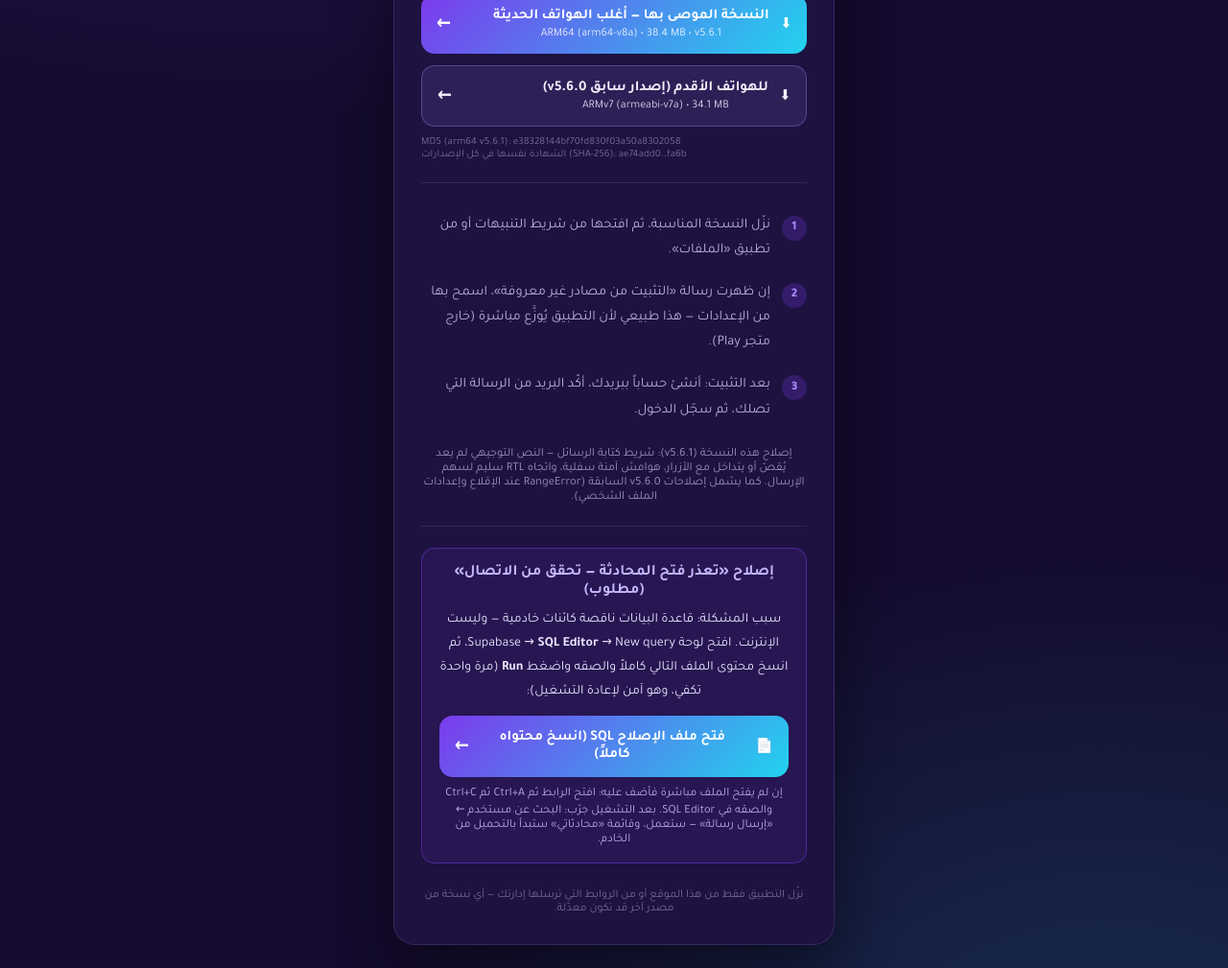
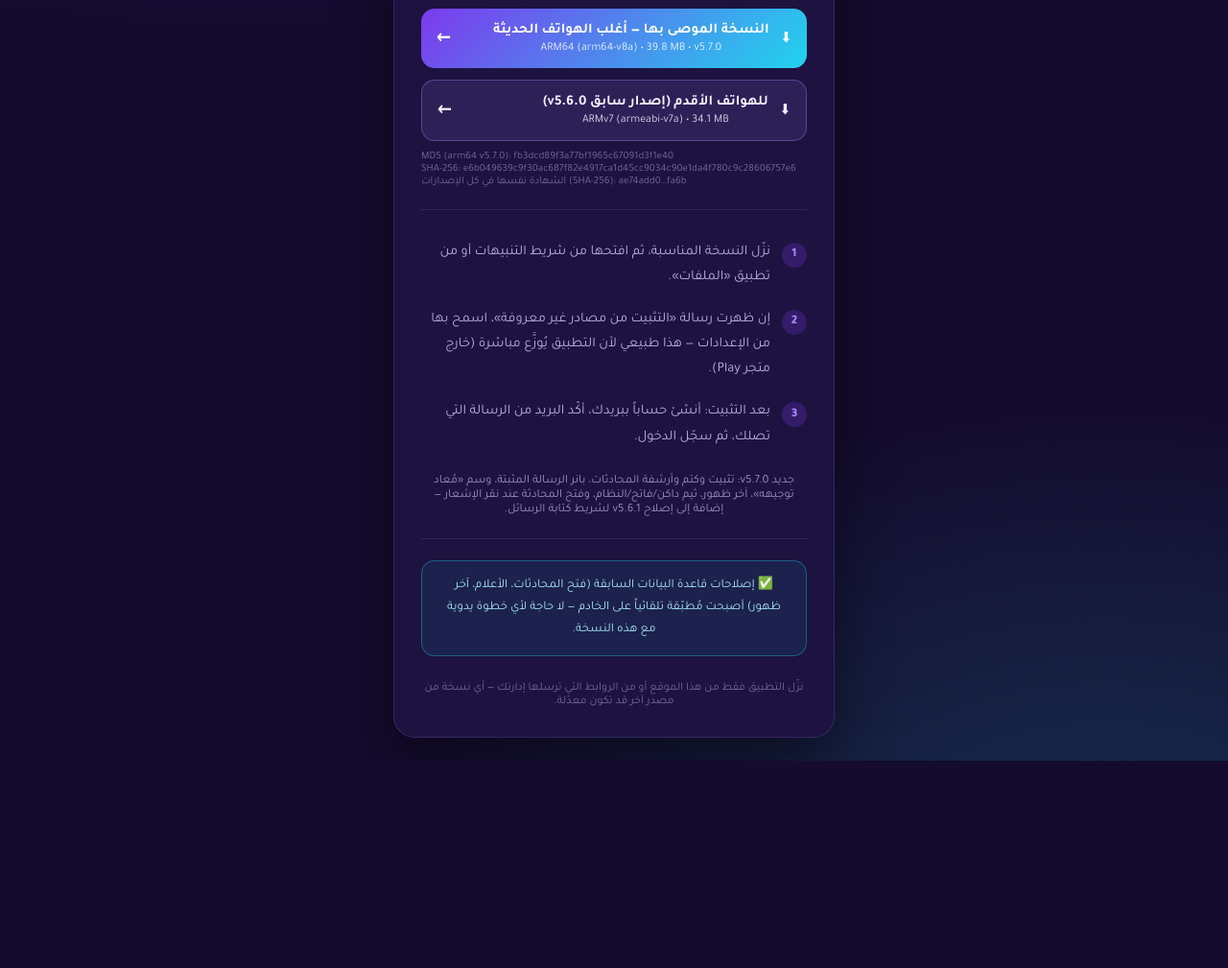
Before and after one commit to CTO-DRS/nexora-verify, a plain HTML site: page download.html in a window 1280 px wide. Shown: the part 468-1477 px from the top of the page at 96% size. After the commit the page ends 1261 px from the top, so only its background shows below. Drawn offline with Linux system fonts and the light colour scheme.

Commit message:
download page: v5.7.0 primary (feature pack) — DB fixes note

```diff
--- a/download.html
+++ b/download.html
@@ -34,7 +34,7 @@
   </svg>
   <div class="brand-name">DRS NEXORA</div>
   <div class="brand-tagline">مراسلة مشفّرة طرف-لطرف • خاصة بك 100%</div>
-  <div class="ver-badge">الإصدار v5.6.1 — إصلاح شريط كتابة الرسائل، بنية موقّعة رسمياً</div>
+  <div class="ver-badge">الإصدار v5.7.0 — حزمة الميزات التنافسية + إصلاح شريط الكتابة، بنية موقّعة رسمياً</div>
 
   <section id="state-download">
     <div class="icon-badge info">⬇</div>
@@ -44,10 +44,10 @@
       <b>دون صفحات وسيطة أو إعلانات</b>.
     </p>
 
-    <a class="dl-btn dl-primary" href="https://github.com/CTO-DRS/nexora-verify/releases/download/v5.6.1/app-arm64-v8a-release.apk" download>
+    <a class="dl-btn dl-primary" href="https://github.com/CTO-DRS/nexora-verify/releases/download/v5.7.0/app-arm64-v8a-release.apk" download>
       <span>⬇</span>
       <span>النسخة الموصى بها — أغلب الهواتف الحديثة
-        <span class="arch">ARM64 (arm64-v8a) • 38.4 MB • v5.6.1</span>
+        <span class="arch">ARM64 (arm64-v8a) • 39.8 MB • v5.7.0</span>
       </span>
       <span class="arrow">←</span>
     </a>
@@ -60,7 +60,7 @@
       <span class="arrow">←</span>
     </a>
 
-    <p class="hash-note">MD5 (arm64 v5.6.1): e38328144bf70fd830f03a50a8302058<br>الشهادة نفسها في كل الإصدارات (SHA-256): ae74add0…fa6b</p>
+    <p class="hash-note">MD5 (arm64 v5.7.0): fb3dcd89f3a77bf1965c67091d3f1e40<br>SHA-256: e6b049639c9f30ac687f82e4917ca1d45cc9034c90e1da4f780c9c28606757e6<br>الشهادة نفسها في كل الإصدارات (SHA-256): ae74add0…fa6b</p>
 
     <div class="divider"></div>
 
@@ -70,26 +70,13 @@
       <li><span class="num">3</span><span>بعد التثبيت: أنشئ حساباً ببريدك، أكّد البريد من الرسالة التي تصلك، ثم سجّل الدخول.</span></li>
     </ul>
 
-    <p class="mirror-line">إصلاح هذه النسخة (v5.6.1): شريط كتابة الرسائل — النص التوجيهي لم يعد يُقصّ أو يتداخل مع الأزرار، هوامش آمنة سفلية، واتجاه RTL سليم لسهم الإرسال. كما يشمل إصلاحات v5.6.0 السابقة (RangeError عند الإقلاع وإعدادات الملف الشخصي).</p>
+    <p class="mirror-line">جديد v5.7.0: تثبيت وكتم وأرشفة المحادثات، بانر الرسالة المثبتة، وسم «مُعاد توجيهه»، آخر ظهور، ثيم داكن/فاتح/النظام، وفتح المحادثة عند نقر الإشعار — إضافة إلى إصلاح v5.6.1 لشريط كتابة الرسائل.</p>
 
     <div class="divider"></div>
 
-    <div style="background:rgba(124,58,237,.10);border:1px solid rgba(124,58,237,.45);border-radius:14px;padding:16px 18px;margin-top:6px;">
-      <p style="margin:0 0 8px;font-weight:700;color:#c4b5fd;">إصلاح «تعذر فتح المحادثة — تحقق من الاتصال» (مطلوب)</p>
-      <p style="margin:0 0 12px;font-size:14px;line-height:1.8;color:#e9e4ff;">
-        سبب المشكلة: قاعدة البيانات ناقصة كائنات خادمية — وليست الإنترنت.
-        افتح لوحة Supabase → <b>SQL Editor</b> → New query، ثم انسخ محتوى
-        الملف التالي كاملاً والصقه واضغط <b>Run</b> (مرة واحدة تكفي، وهو آمن
-        لإعادة التشغيل):
-      </p>
-      <a class="dl-btn dl-primary" href="patch-chat-fix.sql" download style="display:flex;">
-        <span>📄</span>
-        <span>فتح ملف الإصلاح SQL (انسخ محتواه كاملاً)</span>
-        <span class="arrow">←</span>
-      </a>
-      <p style="margin:10px 0 0;font-size:12.5px;color:#b7a8ef;">
-        إن لم يفتح الملف مباشرة فأضف عليه: افتح الرابط ثم Ctrl+A ثم Ctrl+C والصقه في SQL Editor.
-        بعد التشغيل جرّب: البحث عن مستخدم ← «إرسال رسالة» — ستعمل، وقائمة «محادثاتي» ستبدأ بالتحميل من الخادم.
+    <div style="background:rgba(34,211,238,.08);border:1px solid rgba(34,211,238,.35);border-radius:14px;padding:14px 18px;margin-top:6px;">
+      <p style="margin:0;font-size:13px;line-height:1.8;color:#a5e8f2;">
+        ✅ إصلاحات قاعدة البيانات السابقة (فتح المحادثات، الأعلام، آخر ظهور) أصبحت مُطبّقة تلقائياً على الخادم — لا حاجة لأي خطوة يدوية مع هذه النسخة.
       </p>
     </div>
   </section>
```
